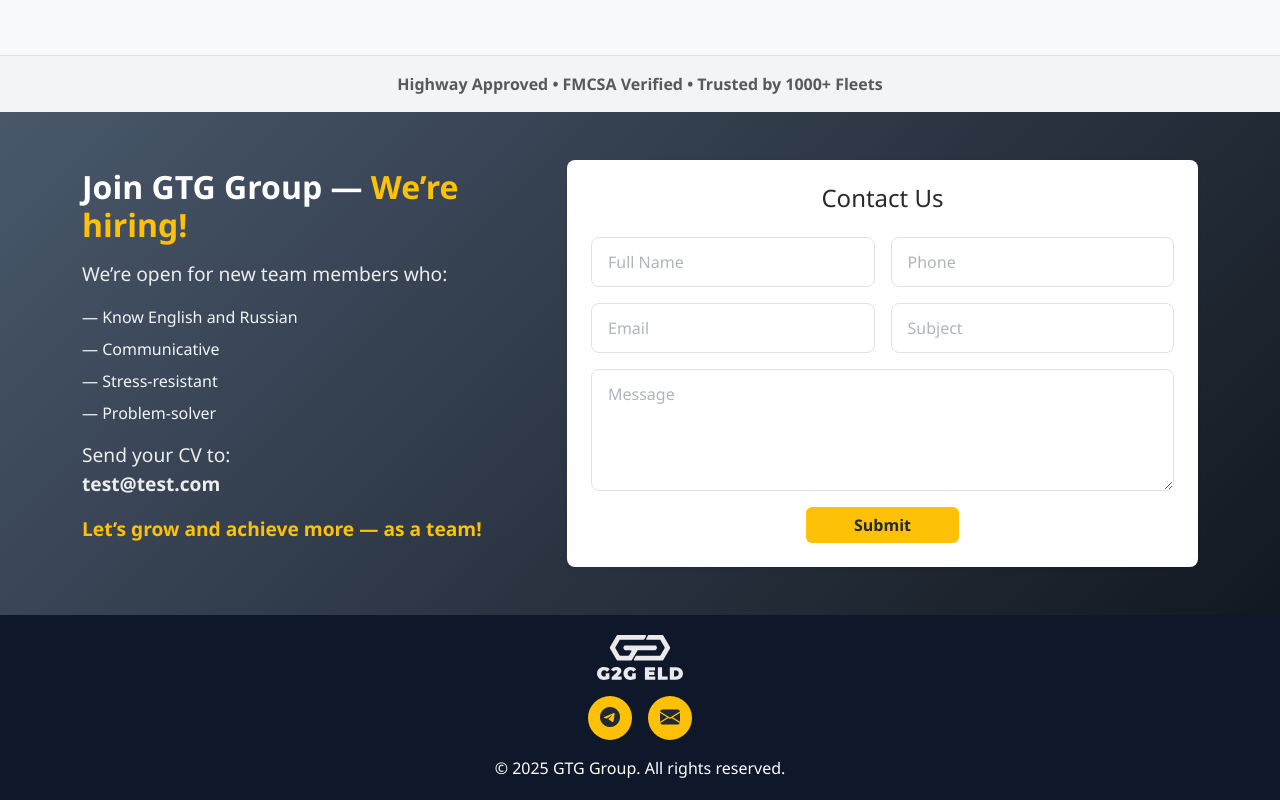
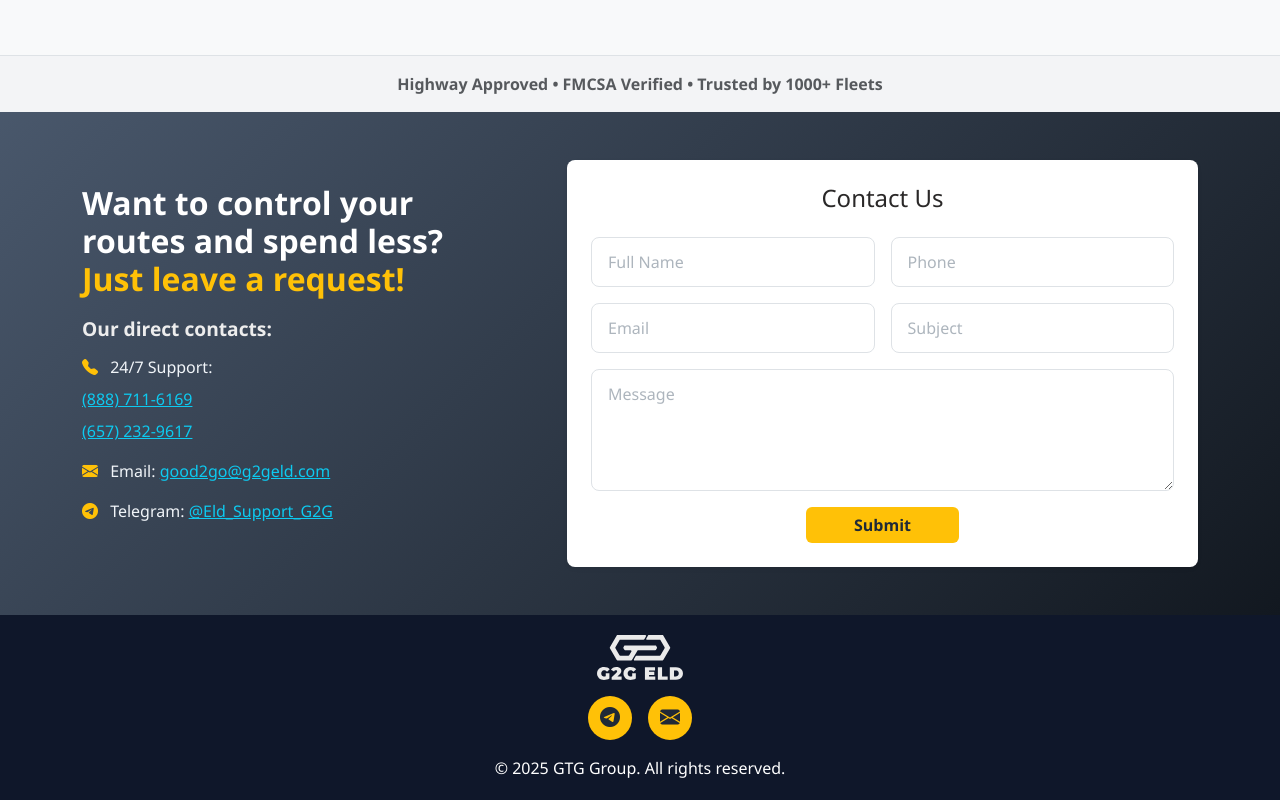
Before and after one commit to DSoy99/gtg-landing, a plain HTML site: page about-us.html in a window 1280 px wide. Shown: the part 1349-2149 px from the top of the page. Drawn offline with nearby package versions, Linux system fonts and the light colour scheme.

Commit message:
Доработана форма на странице о нас

```diff
--- a/about-us.html
+++ b/about-us.html
@@ -128,19 +128,34 @@
         <div class="row align-items-center g-5">
 
           <!-- Левая колонка с текстом -->
-          <div class="col-lg-5">
-            <h2 class="fw-bold mb-3">Join GTG Group —  <span style="color: #FFC107;">We’re hiring!</span></h2>
-            <p>We’re open for new team members who:</p>
-            <ul class="list-unstyled">
-              <li>— Know English and Russian</li>
-              <li>— Communicative</li>
-              <li>— Stress-resistant</li>
-              <li>— Problem-solver</li>
+          <div class="col-lg-5 text-white">
+            <h2 class="fw-bold mb-3">
+              Want to control your <br>
+              routes and spend less?<br>
+              <span style="color: #FFC107;">Just leave a request!</span>
+            </h2>
+
+            <p class="fw-semibold mb-2">Our direct contacts:</p>
+
+            <ul class="list-unstyled lh-lg">
+              <li>
+                <i class="bi bi-telephone-fill text-warning me-2"></i>
+                24/7 Support:
+                <br>
+                <a href="tel:+18887116169" class="text-info">(888) 711-6169</a><br>
+                <a href="tel:+16572329617" class="text-info">(657) 232-9617</a>
+              </li>
+              <li class="mt-2">
+                <i class="bi bi-envelope-fill text-warning me-2"></i>
+                Email:
+                <a href="mailto:good2go@g2geld.com" class="text-info">good2go@g2geld.com</a>
+              </li>
+              <li class="mt-2">
+                <i class="bi bi-telegram text-warning me-2"></i>
+                Telegram:
+                <a href="https://t.me/Eld_Support_G2G" class="text-info" target="_blank">@Eld_Support_G2G</a>
+              </li>
             </ul>
-            <p class="mt-3">Send your CV to:<br>
-              <strong>test@test.com</strong>
-            </p>
-            <p class="text-warning fw-semibold">Let’s grow and achieve more — as a team!</p>
           </div>
 
           <!-- Правая колонка с формой -->
```
